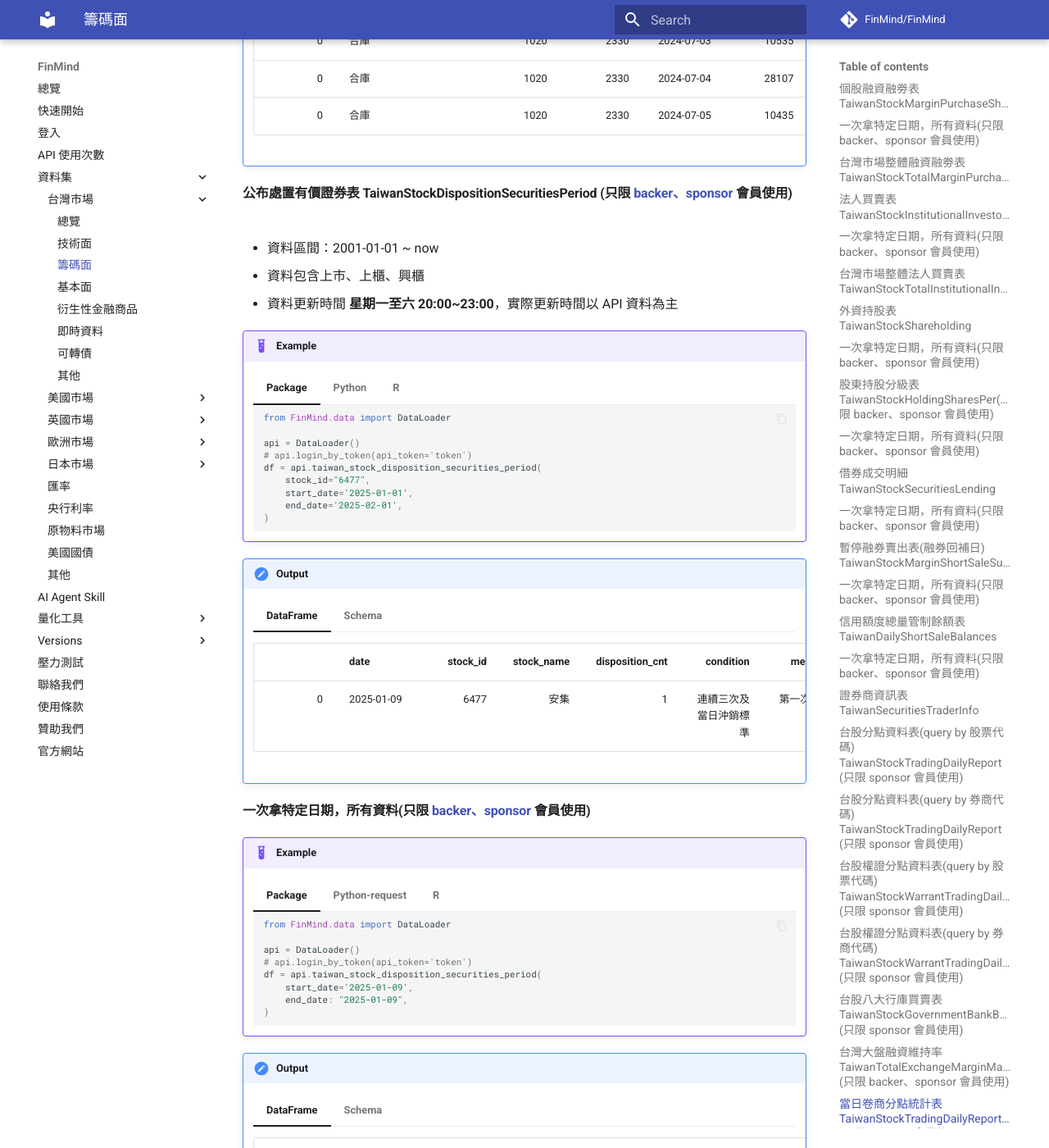
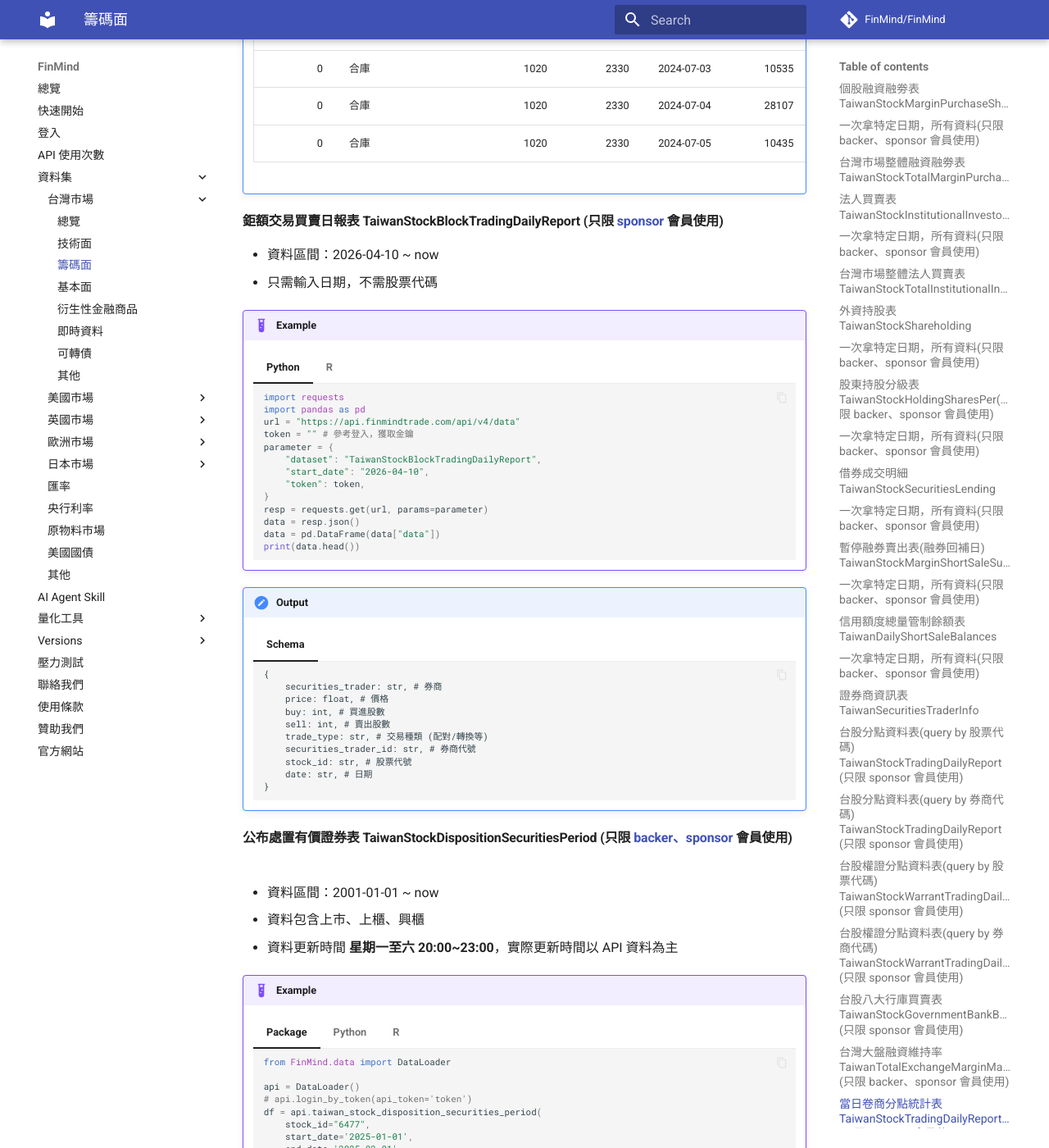
Before and after one commit to FinMind/FinMind-Doc, an MkDocs documentation site: the page built from docs/tutor/TaiwanMarket/Chip.md, in a window 1280 px wide and 1400 px high, scrolled down 21197 px. Shown: the whole window at 82% size. Built offline with MkDocs 1.6.1 and Material for MkDocs 9.7.7, drawn with Linux system fonts in a browser that asks for light colours; comment, search, counter and statistics services are not loaded; some of the changed text lies outside the part shown.

Commit message:
feat: add TaiwanStockBlockTradingDailyReport 文件
Co-Authored-By: Claude Opus 4.6 (1M context) <noreply@anthropic.com>

````diff
--- a/docs/llms.txt
+++ b/docs/llms.txt
@@ -48,9 +48,9 @@ Async batch query is supported by datasets that require `data_id` parameter. Not
 
 ### Taiwan Market (75 datasets)
 
-- [Taiwan DataList](https://finmind.github.io/tutor/TaiwanMarket/DataList/): Full list of 75 Taiwan datasets
+- [Taiwan DataList](https://finmind.github.io/tutor/TaiwanMarket/DataList/): Full list of 76 Taiwan datasets
 - [Technical](https://finmind.github.io/tutor/TaiwanMarket/Technical/): TaiwanStockInfo, TaiwanStockPrice, TaiwanStockPriceAdj, TaiwanStockPriceTick, TaiwanStockPER, TaiwanStockKBar, TaiwanStockWeekPrice, TaiwanStockMonthPrice, TaiwanStockDayTrading, TaiwanStockTotalReturnIndex, TaiwanVariousIndicators5Seconds, TaiwanStockTradingDate, etc.
-- [Chip (Institutional)](https://finmind.github.io/tutor/TaiwanMarket/Chip/): TaiwanStockMarginPurchaseShortSale, TaiwanStockInstitutionalInvestorsBuySell, TaiwanStockShareholding, TaiwanStockHoldingSharesPer, TaiwanStockSecuritiesLending, TaiwanStockTradingDailyReport, TaiwanstockGovernmentBankBuySell, etc.
+- [Chip (Institutional)](https://finmind.github.io/tutor/TaiwanMarket/Chip/): TaiwanStockMarginPurchaseShortSale, TaiwanStockInstitutionalInvestorsBuySell, TaiwanStockShareholding, TaiwanStockHoldingSharesPer, TaiwanStockSecuritiesLending, TaiwanStockTradingDailyReport, TaiwanStockBlockTradingDailyReport, TaiwanstockGovernmentBankBuySell, etc.
 - [Fundamental](https://finmind.github.io/tutor/TaiwanMarket/Fundamental/): TaiwanStockCashFlowsStatement, TaiwanStockFinancialStatements, TaiwanStockBalanceSheet, TaiwanStockDividend, TaiwanStockDividendResult, TaiwanStockMonthRevenue, TaiwanStockMarketValue, etc.
 - [Derivative](https://finmind.github.io/tutor/TaiwanMarket/Derivative/): TaiwanFuturesDaily, TaiwanOptionDaily, TaiwanFuturesTick, TaiwanOptionTIck, TaiwanFuturesInstitutionalInvestors, TaiwanOptionInstitutionalInvestors, TaiwanFuturesDealerTradingVolumeDaily, TaiwanOptionDealerTradingVolumeDaily, TaiwanFuturesSpreadTrading, etc.
 - [Real-Time](https://finmind.github.io/tutor/TaiwanMarket/RealTime/): taiwan_stock_tick_snapshot, TaiwanFutOptTickInfo, taiwan_futures_snapshot, taiwan_options_snapshot
--- a/docs/tutor/TaiwanMarket/Chip.md
+++ b/docs/tutor/TaiwanMarket/Chip.md
@@ -18,6 +18,7 @@
 - [台股八大行庫買賣表 TaiwanstockGovernmentBankBuySell](https://finmind.github.io/tutor/TaiwanMarket/Chip/#taiwanstockgovernmentbankbuysell-sponsor)
 - [台灣大盤融資維持率 TaiwanTotalExchangeMarginMaintenance](https://finmind.github.io/tutor/TaiwanMarket/Chip/#taiwantotalexchangemarginmaintenance-backersponsor)
 - [當日卷商分點統計表 TaiwanStockTradingDailyReportSecIdAgg](https://finmind.github.io/tutor/TaiwanMarket/Chip/#taiwanstocktradingdailyreportsecidagg-sponsor)
+- [鉅額交易買賣日報表 TaiwanStockBlockTradingDailyReport](https://finmind.github.io/tutor/TaiwanMarket/Chip/#taiwanstockblocktradingdailyreport-sponsor)
 - [公布處置有價證券表 TaiwanStockDispositionSecuritiesPeriod](https://finmind.github.io/tutor/TaiwanMarket/Chip/#taiwanstockdispositionsecuritiesperiod-backersponsor)
 
 
@@ -2135,6 +2136,61 @@
         }
         ```
 
+#### 鉅額交易買賣日報表 TaiwanStockBlockTradingDailyReport (只限 [sponsor](https://finmindtrade.com/analysis/#/Sponsor/sponsor) 會員使用)
+
+- 資料區間：2026-04-10 ~ now
+- 只需輸入日期，不需股票代碼
+
+!!! example
+    === "Python"
+        ```python
+        import requests
+        import pandas as pd
+        url = "https://api.finmindtrade.com/api/v4/data"
+        token = "" # 參考登入，獲取金鑰
+        parameter = {
+            "dataset": "TaiwanStockBlockTradingDailyReport",
+            "start_date": "2026-04-10",
+            "token": token,
+        }
+        resp = requests.get(url, params=parameter)
+        data = resp.json()
+        data = pd.DataFrame(data["data"])
+        print(data.head())
+        ```
+    === "R"
+        ```R
+        library(httr)
+        library(data.table)
+        url = "https://api.finmindtrade.com/api/v4/data"
+        response = httr::GET(
+            url = url,
+            query = list(
+                dataset="TaiwanStockBlockTradingDailyReport",
+                start_date="2026-04-10",
+                token=""
+            )
+        )
+        data = content(response)
+        df = do.call('rbind', lapply(data$data, as.data.frame))
+        head(df)
+        ```
+
+!!! output
+    === "Schema"
+        ```
+        {
+            securities_trader: str, # 券商
+            price: float, # 價格
+            buy: int, # 買進股數
+            sell: int, # 賣出股數
+            trade_type: str, # 交易種類 (配對/轉換等)
+            securities_trader_id: str, # 券商代號
+            stock_id: str, # 股票代號
+            date: str, # 日期
+        }
+        ```
+
 #### 公布處置有價證券表 TaiwanStockDispositionSecuritiesPeriod (只限 [backer、sponsor](https://finmindtrade.com/analysis/#/Sponsor/sponsor) 會員使用)
 
 - 資料區間：2001-01-01 ~ now
````
Also changed, not shown: other parts of docs/tutor/TaiwanMarket/Chip.md (+1 -1 lines), docs/llms-full.txt (+7 -0 lines), docs/tutor/TaiwanMarket/DataList.md (+2 -1 lines).
